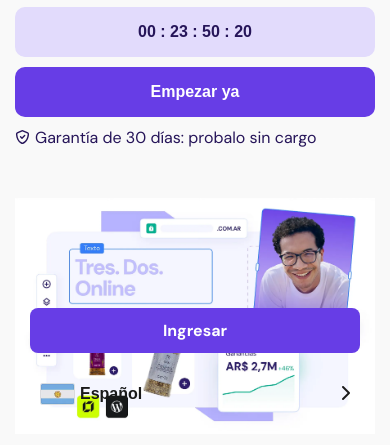
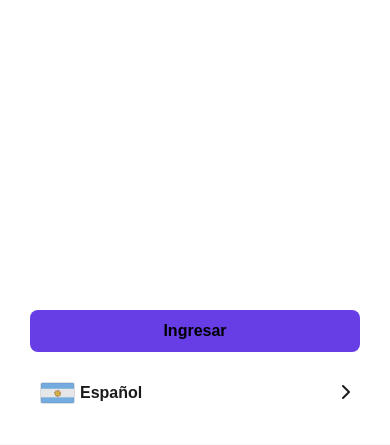
Before and after one commit to gaitanmatias/responsive-hostinger-utn-project, a plain HTML site: page index.html in a window 390 px wide. Both pictures are taken after a click on the icon 361 px from the left and 36 px from the top of the page. Shown: the part 399-844 px from the top of the page. Drawn offline with nearby package versions, Linux system fonts and the light colour scheme.

Commit message:
refactor(nav): mejora estilos y comportamiento en mobile
- Cambia clases HTML del navbar
- Ajusta estilos del nav modal y botón "Ingresar"
- Desactiva scroll en body al abrir el nav en mobile

```diff
--- a/css/nav.css
+++ b/css/nav.css
@@ -45,7 +45,7 @@
   justify-content: space-between;
 
   position: absolute;
-  top: 75px;
+  top: 74px;
   left: 0;
 
   width: 100%;
@@ -54,6 +54,8 @@
 
   font-weight: 900;
   color: var(--neutral-900);
+
+  background-color: var(--neutral-0);
 }
 
 .nav__links.active{
@@ -101,10 +103,9 @@
   border-radius: 8px;
   border: none;
 
-  font-family: var(--font-family-base);
   font-size: 1em;
   font-weight: 700;
-  color: var(--neutral-0);
+  /* color: var(--neutral-0); */
 }
 
 .nav__language{
@@ -136,17 +137,12 @@
 }
 
 /* Estilos para los eventos hover */
-.nav__logo img, .nav__logo, .nav__link, .btn--login, .nav__language{
+.nav__logo img, .nav__logo, .nav__link, .btn--login, .nav__language, #nav-toggle-btn{
   cursor: pointer;
 }
 
 .nav__link:hover, .nav__language:hover{
   color: var(--neutral-700);
-}
-
-.btn--login:hover{
-  color: var(--primary-700);
-  border-color: var(--primary-700);
 }
 
 /* Estilos responsive */
@@ -216,4 +212,9 @@
     padding: 12px 16px;
     color: var(--primary-900);
   }
+
+  .btn--login:hover{
+    color: var(--primary-700);
+    border-color: var(--primary-700);
+  }
 }
--- a/index.html
+++ b/index.html
@@ -13,7 +13,7 @@
   <link rel="stylesheet" href="./css/footer.css">
   <title>Hostinger: dale vida a tu idea en internet con una web</title>
 </head>
-<body>
+<body id="body">
   <header>
     <nav class="nav">
       <div class="nav__topbar">
@@ -31,7 +31,7 @@
           <li><a href="#" class="nav__link">Horizons</a></li>
         </ul>
         <div class="nav__btns">
-          <button class="btn btn--login">Ingresar</button>
+          <button class="btn btn--login button button--cta">Ingresar</button>
           <button class="nav__language">
             <img class="nav__language-icon" src="/assets/img/nav/nav-flag-argentina.webp" alt="imagen de la bandera argentina">
             <span class="nav__language-text">Español<i class="fa-solid fa-chevron-right"></i></span>
--- a/js/nav.js
+++ b/js/nav.js
@@ -1,11 +1,14 @@
 const navToggleBtn = document.getElementById('nav-toggle-btn')
+const body = document.getElementById('body')
 navToggleBtn.addEventListener('click', function() {
   const navMenu = document.querySelector('.nav__links');
   navMenu.classList.toggle('active');
   if (navToggleBtn.classList.contains('fa-bars')) {
     navToggleBtn.classList.replace('fa-bars', 'fa-xmark');
+    body.style.overflow = 'hidden'
   } else {
     navToggleBtn.classList.replace('fa-xmark', 'fa-bars');
+    body.style.overflow = 'auto'
   }
 });
 
```
